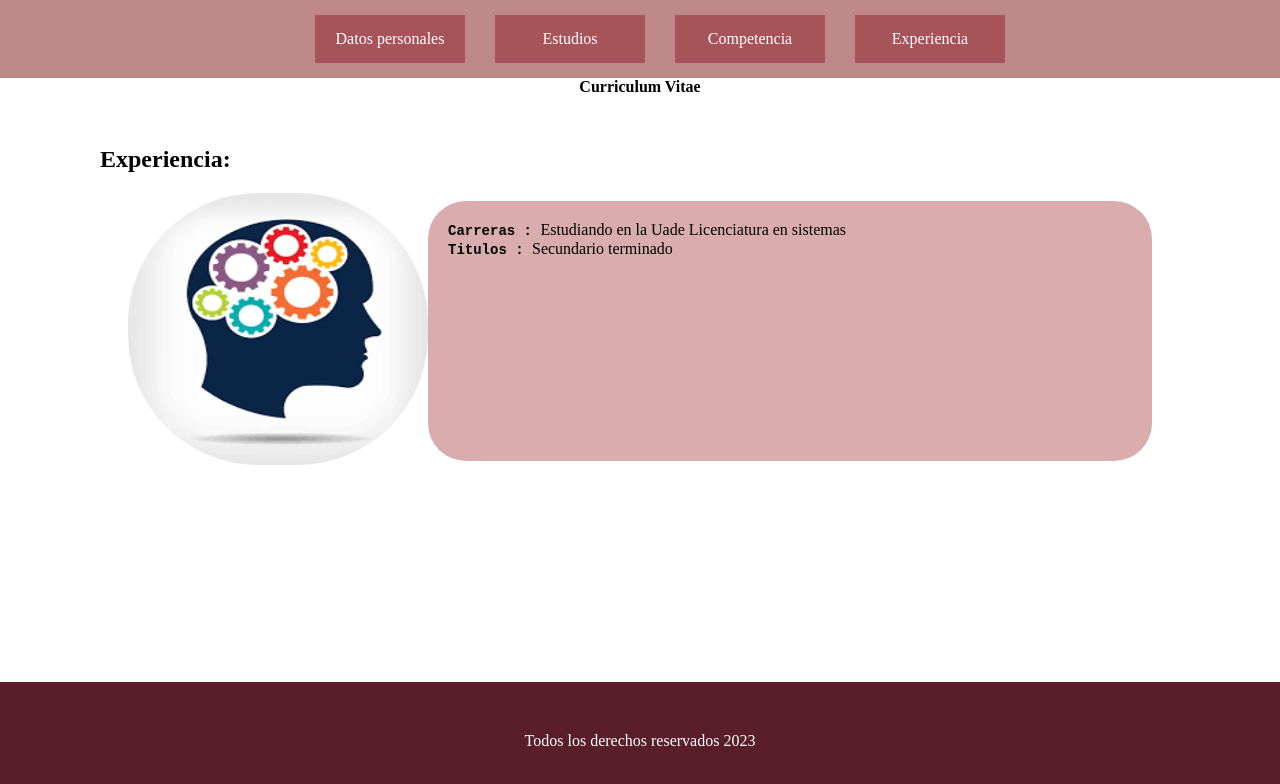
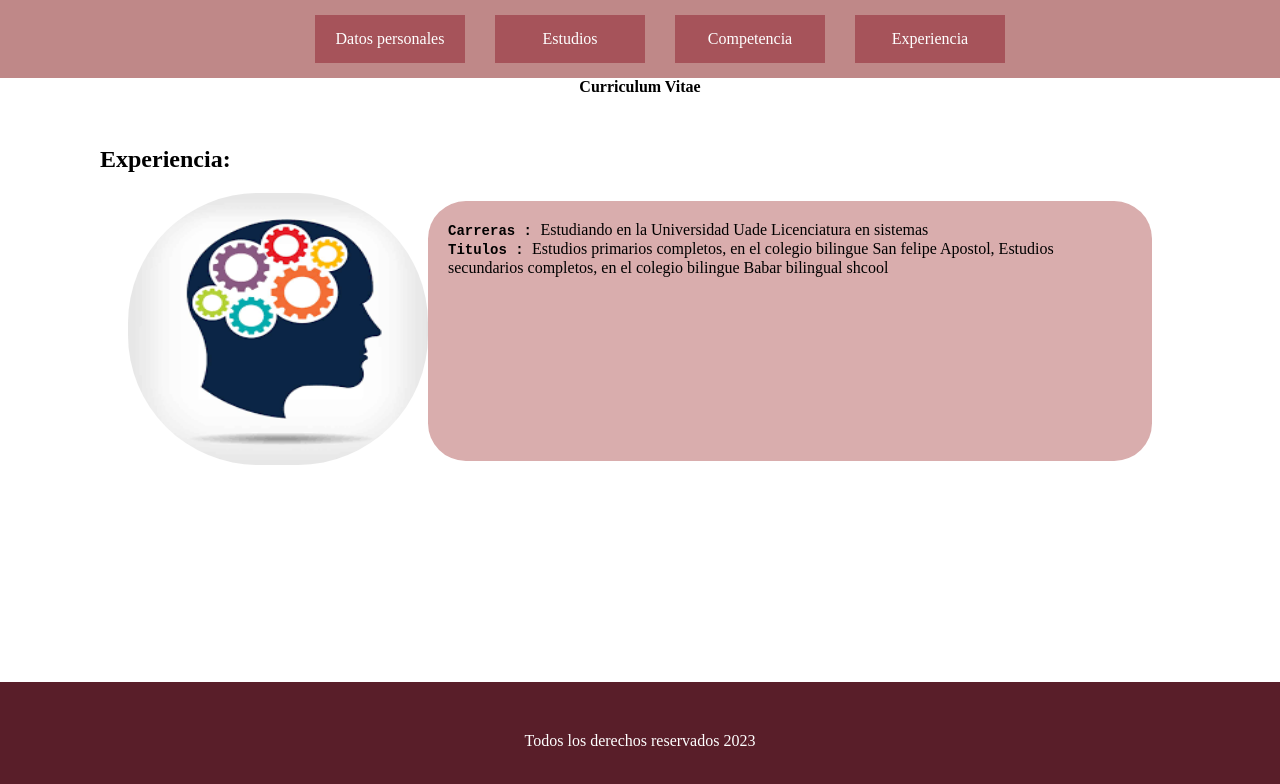
Before and after one commit to barbidiazm/cvarbi, a plain HTML site: page experiencia.html in a window 1280 px wide. Drawn offline with Linux system fonts and the light colour scheme; files that its build step writes are made by us from their sources.

Commit message:
Update experiencia.html

```diff
--- a/experiencia.html
+++ b/experiencia.html
@@ -43,8 +43,8 @@
                 </div>
 
                 <div class="cajatexto">
-                    <span class="textobold">Carreras : </span><span > Estudiando en la Uade Licenciatura en sistemas</span><br>
-                    <span class="textobold">Titulos : </span><span> Secundario terminado</span><br>
+                    <span class="textobold">Carreras : </span><span > Estudiando en la Universidad Uade Licenciatura en sistemas</span><br>
+                    <span class="textobold">Titulos : </span><span> Estudios primarios completos, en el colegio bilingue San felipe Apostol, Estudios secundarios completos, en el colegio bilingue Babar bilingual shcool</span><br>
 
                 </div>
 
```
